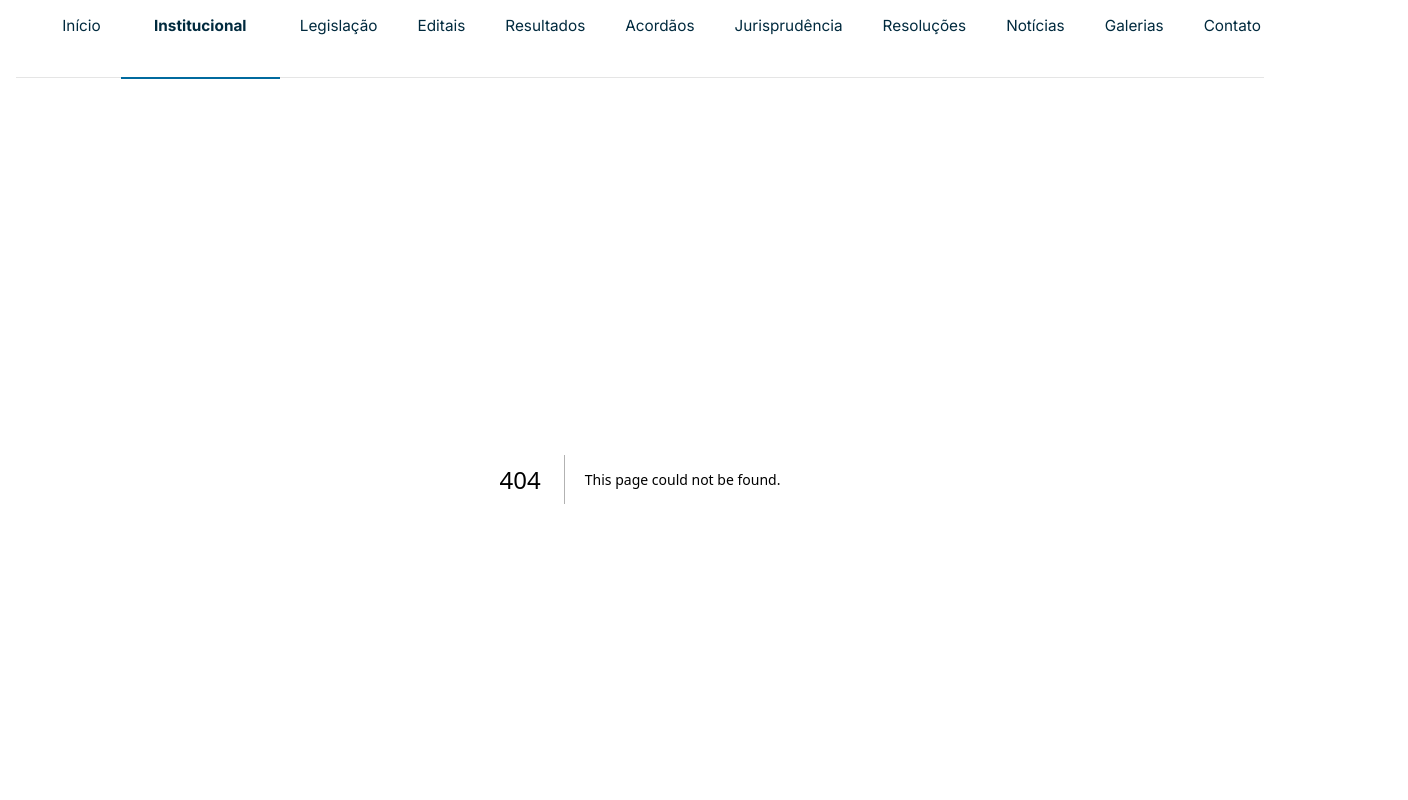
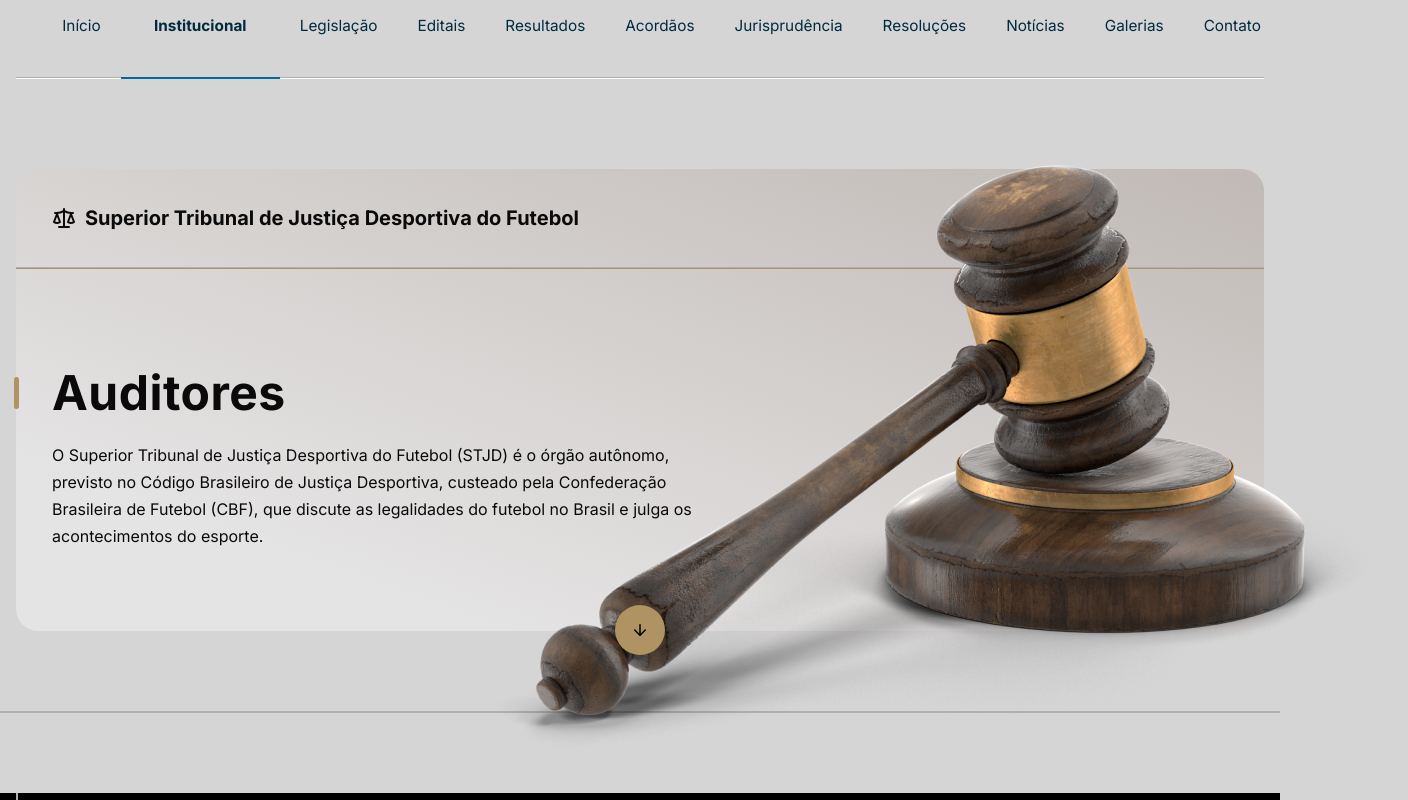
Before and after one commit to David-Kastro/stjd-frontend, a Next.js app: page /institucional/auditores in a window 1280 px wide. Before the commit this address had no page. Shown: the part 220-1020 px from the top of the page, 1408 px wide, since content can reach past the window. Built offline with nearby package versions, Linux system fonts and the light colour scheme.

Commit message:
Fix menu dropdown text alignment; Update border color in css variables; Add scrollTo button as a prop on CardTopPage; Add auditores page

```diff
--- a/src/_components/CardTopPage/index.tsx
+++ b/src/_components/CardTopPage/index.tsx
@@ -1,16 +1,24 @@
 import React from "react";
 
 import Image, { StaticImageData } from "next/image";
-import { Scale } from "lucide-react";
+import { ArrowDown, Scale } from "lucide-react";
+import Link from "next/link";
 
 interface CardTopPageProps {
   title: string;
   description: string;
   image: StaticImageData;
   height: string;
+  scrollTo?: string;
 }
 
-function CardTopPage({ title, description, image, height }: CardTopPageProps) {
+function CardTopPage({
+  title,
+  description,
+  image,
+  height,
+  scrollTo,
+}: CardTopPageProps) {
   return (
     <div className="container mt-[5.64rem]">
       <div
@@ -31,8 +39,16 @@ function CardTopPage({ title, description, image, height }: CardTopPageProps) {
         </div>
 
         <div className="absolute -top-8 -right-36 z-0">
-          <Image src={image} alt="Martelo" />
+          <Image src={image} alt="" />
         </div>
+        {scrollTo && (
+          <Link
+            href={scrollTo}
+            className="absolute inset-x-0 -bottom-[1.5rem] mx-auto rounded-full bg-secondary hover:bg-secondary w-[3.125rem] h-[3.125rem] flex items-center justify-center px-4 py-2"
+          >
+            <ArrowDown className="text-black" />
+          </Link>
+        )}
       </div>
     </div>
   );
--- a/src/_components/MenuTop/index.tsx
+++ b/src/_components/MenuTop/index.tsx
@@ -160,7 +160,7 @@ function MenuTop() {
                             <Link
                               key={i}
                               href={path.pathname}
-                              className="block border-b-[0.0625rem] border-[#CFCFCF] border-opacity-50 invisible last:border-b-0 px-[1.25rem] py-[0.625rem] hover:!font-semibold text-[0.95769rem] leading-[0.95769rem] text-[#000000] opacity-0 h-0 group-hover:visible group-hover:opacity-100 group-hover:h-[100%] transition-[opacity,visibility,height] duration-300"
+                              className="block border-b-[0.0625rem] border-[#CFCFCF] border-opacity-50 invisible last:border-b-0 py-[0.625rem] hover:!font-bold text-[0.95769rem] leading-[0.95769rem] text-[#000000] opacity-0 h-0 group-hover:visible group-hover:opacity-100 group-hover:h-[100%] transition-[opacity,visibility,height] duration-300"
                               style={{
                                 fontWeight: pathname.includes(path.pathname)
                                   ? "700"
--- a/src/app/globals.css
+++ b/src/app/globals.css
@@ -9,6 +9,7 @@ body {
 html {
   scroll-behavior: smooth;
 }
+
 @layer base {
   :root {
     --background: 0 0% 100%;
@@ -19,7 +20,8 @@ html {
     --popover-foreground: 0 0% 3.9%;
     --primary: 0 0% 9%;
     --primary-foreground: 0 0% 98%;
-    --secondary: 37 33% 54%; /* Atualizado para a cor #BD995D */
+    --secondary: 37 33% 54%;
+    /* Atualizado para a cor #BD995D */
     --secondary-foreground: 0 0% 9%;
     --muted: 0 0% 96.1%;
     --muted-foreground: 0 0% 45.1%;
@@ -27,7 +29,8 @@ html {
     --accent-foreground: 0 0% 9%;
     --destructive: 0 84.2% 60.2%;
     --destructive-foreground: 0 0% 98%;
-    --border: 0 0% 89.8%;
+    /* Border atualizado para cor #B0B0B0 */
+    --border: 0 0% 69%;
     --input: 0 0% 89.8%;
     --ring: 0 0% 3.9%;
     --chart-1: 12 76% 61%;
@@ -37,6 +40,7 @@ html {
     --chart-5: 27 87% 67%;
     --radius: 0.5rem;
   }
+
   .dark {
     --background: 0 0% 3.9%;
     --foreground: 0 0% 98%;
@@ -46,7 +50,8 @@ html {
     --popover-foreground: 0 0% 98%;
     --primary: 0 0% 98%;
     --primary-foreground: 0 0% 9%;
-    --secondary: 37 33% 54%; /* Atualizado para a cor #BD995D */
+    --secondary: 37 33% 54%;
+    /* Atualizado para a cor #BD995D */
     --secondary-foreground: 0 0% 98%;
     --muted: 0 0% 14.9%;
     --muted-foreground: 0 0% 63.9%;
@@ -54,7 +59,8 @@ html {
     --accent-foreground: 0 0% 98%;
     --destructive: 0 62.8% 30.6%;
     --destructive-foreground: 0 0% 98%;
-    --border: 0 0% 14.9%;
+    /* Border atualizado para cor #B0B0B0 */
+    --border: 0 0% 69%;
     --input: 0 0% 14.9%;
     --ring: 0 0% 83.1%;
     --chart-1: 220 70% 50%;
@@ -69,10 +75,12 @@ html {
   * {
     @apply border-border;
   }
+
   body {
     @apply bg-background text-foreground;
   }
 }
+
 body {
   background: #d5d5d5;
   overflow-x: hidden;
@@ -84,7 +92,8 @@ body {
 
 .bg-footer-image {
   background-image: url("/images/bg-fundo-footer.svg");
-  background-position: 0 4rem; /* Desloca a imagem 20px para baixo */
+  background-position: 0 4rem;
+  /* Desloca a imagem 20px para baixo */
   background-size: cover;
   background-repeat: no-repeat;
 }
@@ -103,20 +112,25 @@ body {
 }
 
 .scroll-custom-editais::-webkit-scrollbar {
-  width: 0.9375rem; /* Largura da barra de rolagem */
+  width: 0.9375rem;
+  /* Largura da barra de rolagem */
 }
 
 .scroll-custom-editais::-webkit-scrollbar {
-  width: 0.8rem; /* Largura da barra de rolagem */
+  width: 0.8rem;
+  /* Largura da barra de rolagem */
 }
 
 .scroll-custom-editais::-webkit-scrollbar-thumb {
-  background-color: #a1a1a1; /* Cor da "thumb" */
-  border-radius: 0.25rem; /* Bordas arredondadas */
+  background-color: #a1a1a1;
+  /* Cor da "thumb" */
+  border-radius: 0.25rem;
+  /* Bordas arredondadas */
 }
 
 .scroll-custom-editais::-webkit-scrollbar-track {
-  background-color: transparent; /* Cor do "track" */
+  background-color: transparent;
+  /* Cor do "track" */
 }
 
 .bg-custom-scale {
@@ -125,6 +139,5 @@ body {
 }
 
 .bg-card-legislacao {
-  background: url("/images/noise.svg") lightgray 0% 0% / 71.07091546058655px
-    71.07091546058655px repeat;
+  background: url("/images/noise.svg") lightgray 0% 0% / 71.07091546058655px 71.07091546058655px repeat;
 }
--- /dev/null
+++ b/src/app/institucional/auditores/page.tsx
@@ -0,0 +1,21 @@
+import CardTopPage from "@/_components/CardTopPage";
+import React from "react";
+import WoodenGavel from "/public/images/wooden-gavel.png";
+
+function Auditores() {
+  return (
+    <div>
+      <CardTopPage
+        title="Auditores"
+        description="O Superior Tribunal de Justiça Desportiva do Futebol (STJD) é o órgão autônomo, previsto no Código Brasileiro de Justiça Desportiva, custeado pela Confederação Brasileira de Futebol (CBF), que discute as legalidades do futebol no Brasil e julga os acontecimentos do esporte."
+        image={WoodenGavel}
+        height={"28.875rem"}
+        scrollTo="#members"
+      />
+      <hr className="w-full h-[0.125rem] bg-border my-20" />
+      <div id="members" className="container"></div>
+    </div>
+  );
+}
+
+export default Auditores;
```
Also changed, not shown: public/images/wooden-gavel.png (added).
